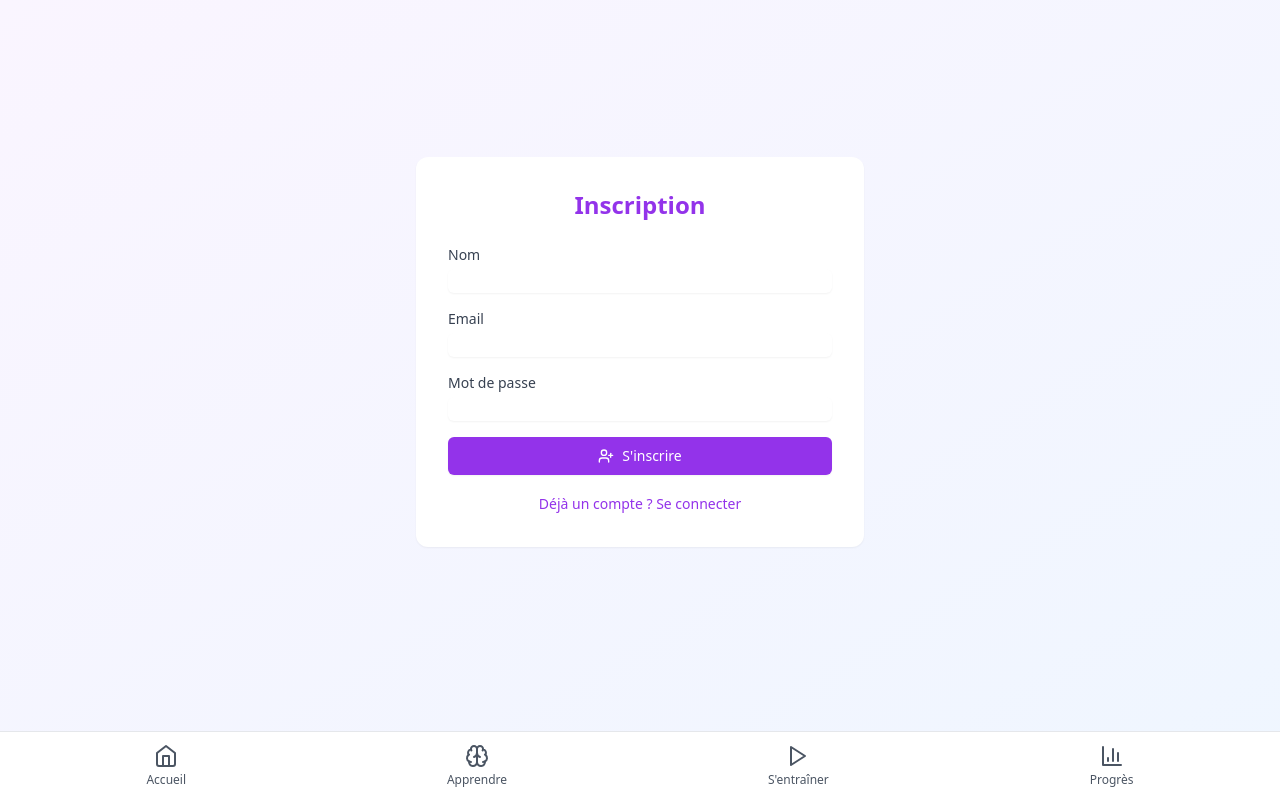
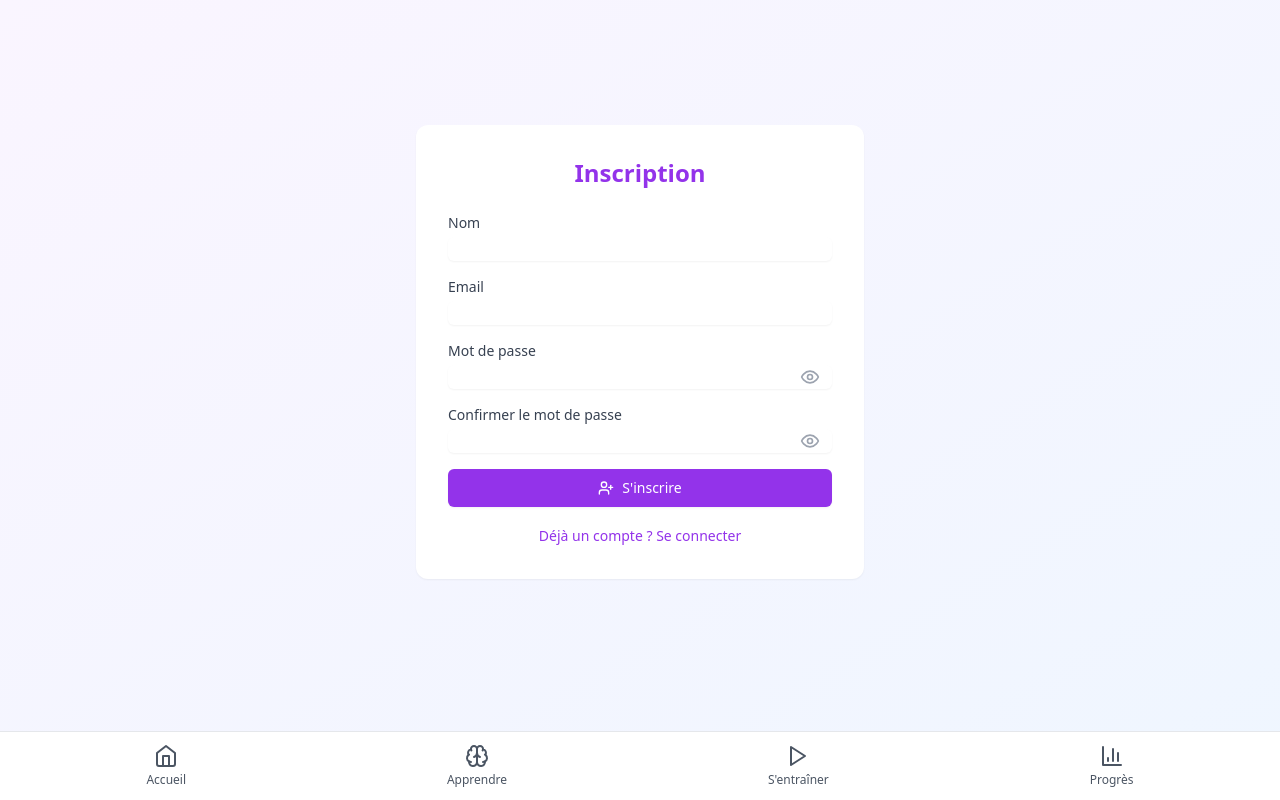
Before and after one commit to bidouilles/multimaster, a React (Vite) app: page /auth in a window 1280 px wide. Both pictures are taken after a click on the button "Pas encore de compte ? S'inscrire". Built offline with nearby package versions, Linux system fonts and the light colour scheme; no server answers.

Commit message:
Add password confirmation at singup

```diff
--- a/src/pages/Auth.tsx
+++ b/src/pages/Auth.tsx
@@ -1,25 +1,36 @@
 import React, { useState } from 'react';
-import { useNavigate } from 'react-router-dom';
+import { useNavigate, useLocation } from 'react-router-dom';
 import { useAuth } from '../context/AuthContext';
-import { LogIn, UserPlus, AlertCircle } from 'lucide-react';
+import { LogIn, UserPlus, AlertCircle, Eye, EyeOff } from 'lucide-react';
 
 export function Auth() {
   const [isLogin, setIsLogin] = useState(true);
   const [email, setEmail] = useState('');
   const [password, setPassword] = useState('');
+  const [confirmPassword, setConfirmPassword] = useState('');
   const [name, setName] = useState('');
+  const [showPassword, setShowPassword] = useState(false);
+  const [showConfirmPassword, setShowConfirmPassword] = useState(false);
   const { signIn, signUp, error } = useAuth();
   const navigate = useNavigate();
+  const location = useLocation();
 
   const handleSubmit = async (e: React.FormEvent) => {
     e.preventDefault();
+
+    if (!isLogin && password !== confirmPassword) {
+      alert("Les mots de passe ne correspondent pas !");
+      return;
+    }
+
     try {
       if (isLogin) {
         await signIn(email, password);
       } else {
         await signUp(email, password, name);
       }
-      navigate('/');
+      // Use absolute path for navigation
+      navigate('/', { replace: true });
     } catch (err) {
       // Error is handled by AuthContext
     }
@@ -52,6 +63,7 @@ export function Auth() {
                 onChange={(e) => setName(e.target.value)}
                 className="mt-1 block w-full rounded-md border-gray-300 shadow-sm focus:border-purple-500 focus:ring-purple-500"
                 required={!isLogin}
+                autoComplete="name"
               />
             </div>
           )}
@@ -67,6 +79,7 @@ export function Auth() {
               onChange={(e) => setEmail(e.target.value)}
               className="mt-1 block w-full rounded-md border-gray-300 shadow-sm focus:border-purple-500 focus:ring-purple-500"
               required
+              autoComplete="email"
             />
           </div>
 
@@ -74,15 +87,56 @@ export function Auth() {
             <label htmlFor="password" className="block text-sm font-medium text-gray-700">
               Mot de passe
             </label>
+            <div className="relative mt-1">
               <input
-              type="password"
+                type={showPassword ? "text" : "password"}
                 id="password"
                 value={password}
                 onChange={(e) => setPassword(e.target.value)}
-              className="mt-1 block w-full rounded-md border-gray-300 shadow-sm focus:border-purple-500 focus:ring-purple-500"
+                className="block w-full rounded-md border-gray-300 shadow-sm focus:border-purple-500 focus:ring-purple-500 pr-10"
                 required
+                autoComplete={isLogin ? "current-password" : "new-password"}
               />
+              <button
+                type="button"
+                onClick={() => setShowPassword(!showPassword)}
+                className="absolute inset-y-0 right-0 pr-3 flex items-center text-gray-400 hover:text-gray-600"
+              >
+                {showPassword ? <EyeOff className="h-5 w-5" /> : <Eye className="h-5 w-5" />}
+              </button>
             </div>
+          </div>
+
+          {!isLogin && (
+            <div>
+              <label htmlFor="confirmPassword" className="block text-sm font-medium text-gray-700">
+                Confirmer le mot de passe
+              </label>
+              <div className="relative mt-1">
+                <input
+                  type={showConfirmPassword ? "text" : "password"}
+                  id="confirmPassword"
+                  value={confirmPassword}
+                  onChange={(e) => setConfirmPassword(e.target.value)}
+                  className="block w-full rounded-md border-gray-300 shadow-sm focus:border-purple-500 focus:ring-purple-500 pr-10"
+                  required={!isLogin}
+                  autoComplete="new-password"
+                />
+                <button
+                  type="button"
+                  onClick={() => setShowConfirmPassword(!showConfirmPassword)}
+                  className="absolute inset-y-0 right-0 pr-3 flex items-center text-gray-400 hover:text-gray-600"
+                >
+                  {showConfirmPassword ? <EyeOff className="h-5 w-5" /> : <Eye className="h-5 w-5" />}
+                </button>
+              </div>
+              {password !== confirmPassword && confirmPassword !== '' && (
+                <p className="mt-1 text-sm text-red-600">
+                  Les mots de passe ne correspondent pas
+                </p>
+              )}
+            </div>
+          )}
 
           <button
             type="submit"
@@ -104,7 +158,11 @@ export function Auth() {
 
         <div className="mt-4 text-center">
           <button
-            onClick={() => setIsLogin(!isLogin)}
+            onClick={() => {
+              setIsLogin(!isLogin);
+              setPassword('');
+              setConfirmPassword('');
+            }}
             className="text-sm text-purple-600 hover:text-purple-500"
           >
             {isLogin ? "Pas encore de compte ? S'inscrire" : 'Déjà un compte ? Se connecter'}
```
Lines whose indentation alone changed are shown as unchanged.
